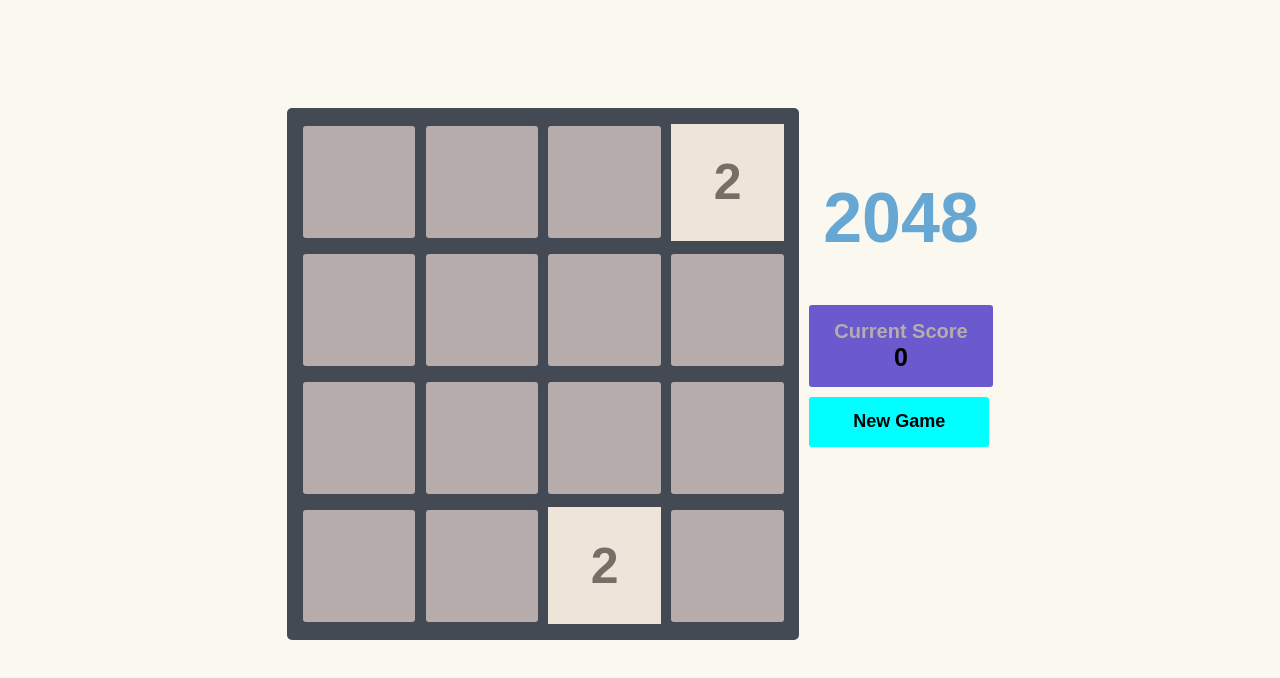
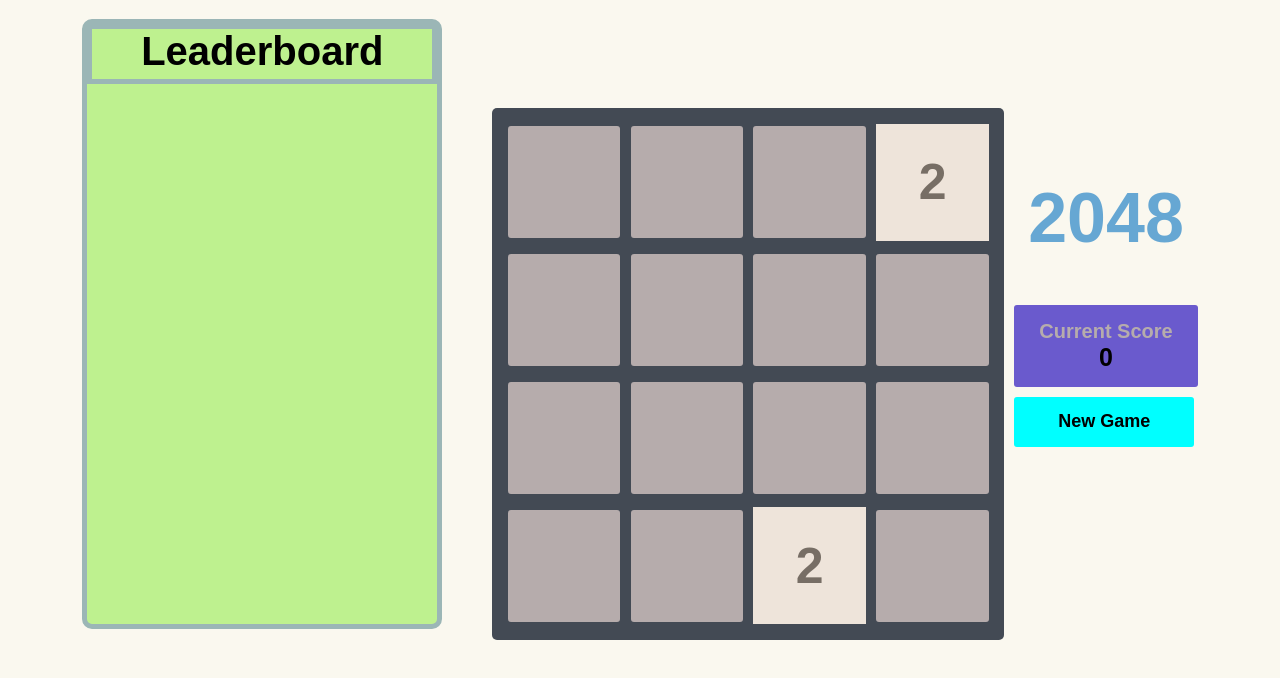
Before and after one commit to bennfsx/GA-Project1, a plain HTML site: page index.html in a window 1280 px wide. Drawn offline with Linux system fonts and the light colour scheme.

Commit message:
scoreboard layout

```diff
--- a/css/style.css
+++ b/css/style.css
@@ -4,6 +4,27 @@ body {
   align-items: center;
   justify-content: center;
   font-family: Arial, Helvetica, sans-serif;
+}
+.score-board{
+  position: relative;
+  display: flexbox;
+  height: 600px;
+  width: 350px;
+  background-color: #bef18f;
+  margin-right: 50px;
+  border: 5px solid;
+  border-color: rgb(155, 182, 182);
+  border-radius: 10px;
+  text-align: center;
+}
+
+.leaderboard{
+  position: relative;
+  height: 50px;
+  font-size: 40px;
+  align-items: center;
+  border: 5px solid;
+  border-color: rgb(155, 182, 182);
 }
 
 .container {
--- a/index.html
+++ b/index.html
@@ -8,6 +8,9 @@
   </head>
   <body>
     <!-- Establish a container to fit all the cube in -->
+    <div class="score-board">
+      <div class="leaderboard"><b>Leaderboard</b></div>
+    </div>
     <div class="container">
       <div id="alert"></div>
       <!-- Fit all the squre in class board -->
```
